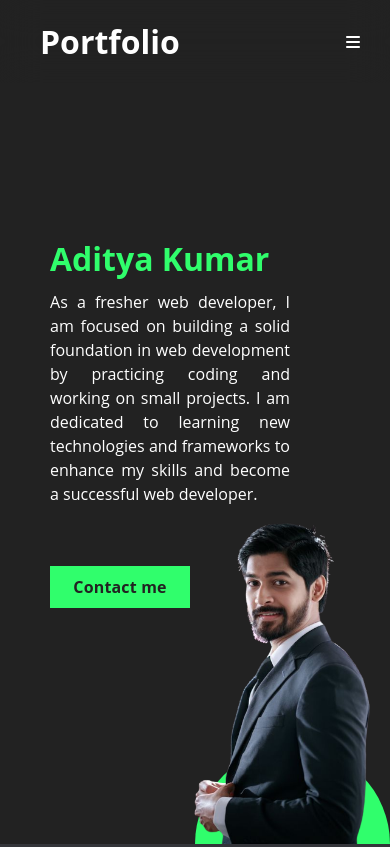
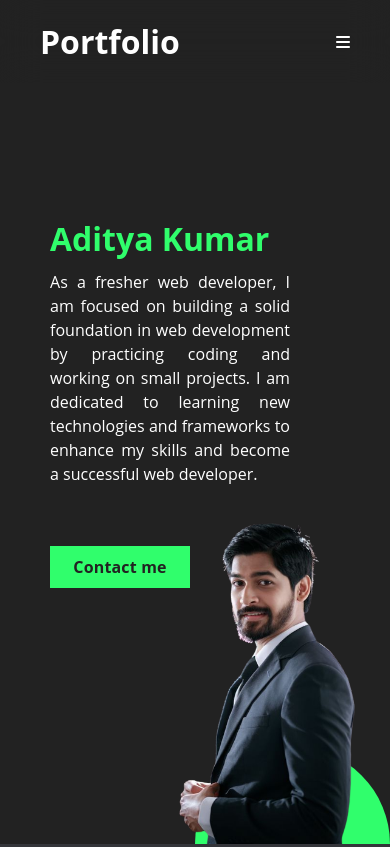
Before and after one commit to Aditya13579ak/Portfolio, a plain HTML site: page index.html in a window 390 px wide. Shown: the top 847 px of the page. Drawn offline with nearby package versions, Linux system fonts and the light colour scheme.

Commit message:
change css file .men and home content

```diff
--- a/style.css
+++ b/style.css
@@ -289,9 +289,10 @@ header ul li:hover a {
     }
 
     .toggel{
+        overflow: hidden;
         display: block;
         color: #fff;
-        margin-right: -70px;
+        margin-right: -60px;
     }
 
     #home{
@@ -299,10 +300,9 @@ header ul li:hover a {
         justify-content: space-between;
     }
 
-    #home .content a{
-
+    #home .content{
+        margin-top: -40px;
     }
-
 
     #home .content h2{
         font-size: 2em;
@@ -344,7 +344,7 @@ header ul li:hover a {
         flex-direction: column;
         justify-content: space-between;
         max-height: 44vh;
-        right: -16px;
+        right: -1px;
     }
 
     #service,
@@ -392,7 +392,9 @@ header ul li:hover a {
 
     .copyright{
         margin-top: 80px;
+        font-size: 1em;
     }
+
 
 }
 
```
